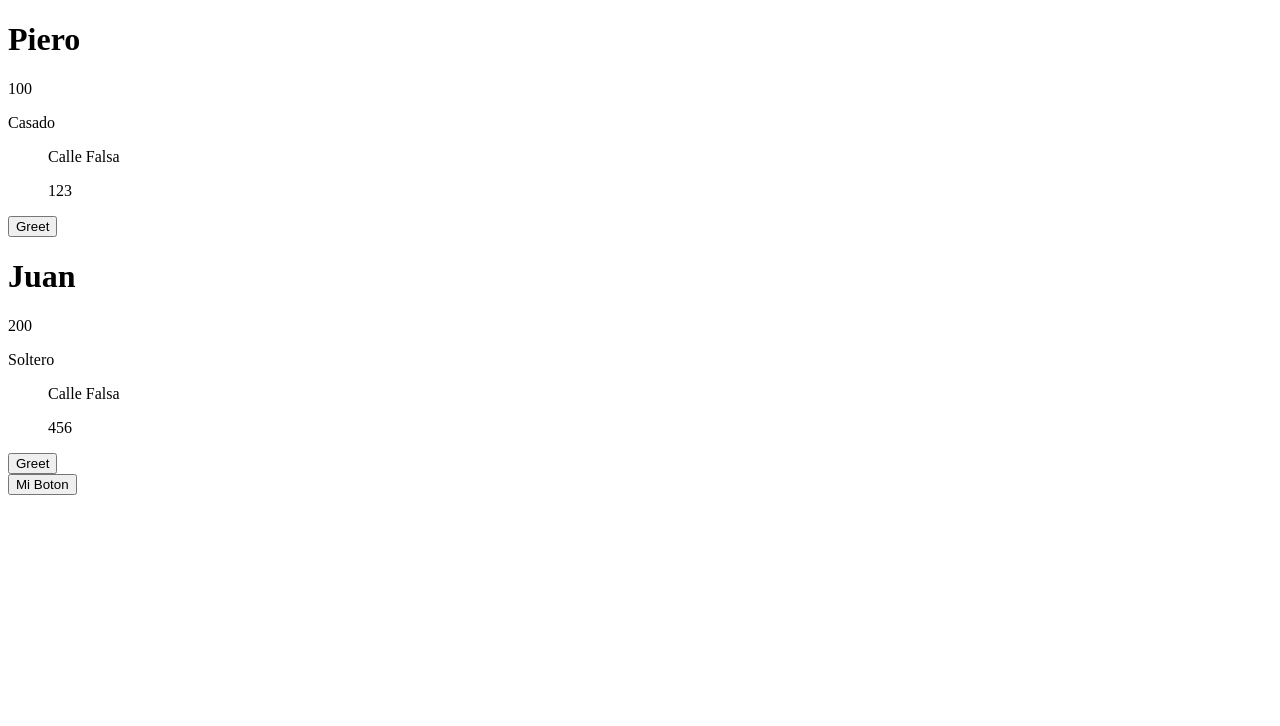
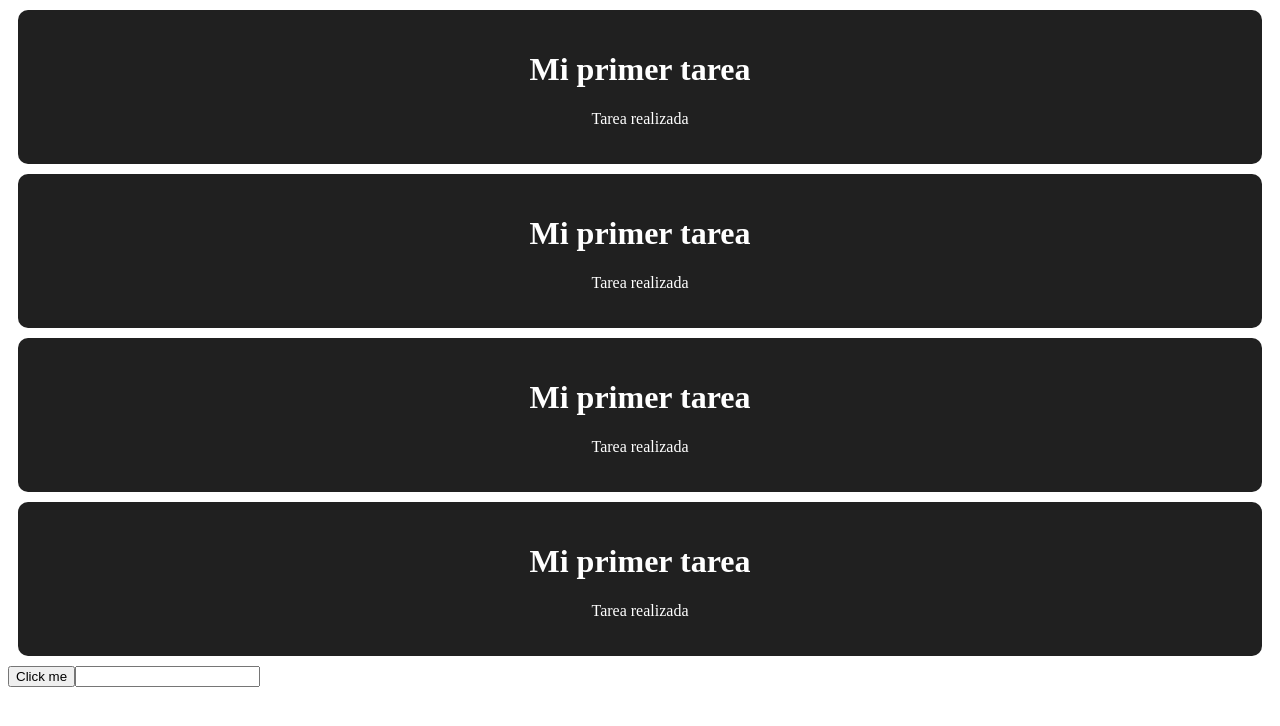
Before and after one commit to Piers18/fazt-react, a React (Vite) app: page / in a window 1280 px wide. Shown: the top 726 px of the page. Built offline with nearby package versions, Linux system fonts and the light colour scheme.

Commit message:
feat: Add `TaskCard` component with styling, replace `UserCard` in `index.tsx`, and enhance `Button` with a `text` prop and click handler.

```diff
--- a/src/Button.tsx
+++ b/src/Button.tsx
@@ -1,3 +1,3 @@
-export function Button() {
-  return <button>Mi Boton</button>;
+export function Button({ text }: { text: string }) {
+  return <button onClick={() => alert("hola")}>{text}</button>;
 }
--- /dev/null
+++ b/src/Task.tsx
@@ -0,0 +1,10 @@
+import "./task.css";
+
+export function TaskCard() {
+  return (
+    <div className="card">
+      <h1>Mi primer tarea</h1>
+      <p>Tarea realizada</p>
+    </div>
+  );
+}
--- a/src/index.tsx
+++ b/src/index.tsx
@@ -1,35 +1,16 @@
 import { createRoot } from "react-dom/client";
-import { UserCard } from "./Greeting";
+import { TaskCard } from "./Task";
 import { Button } from "./Button";
 
 const root = createRoot(document.getElementById("root")!);
 
 root.render(
   <>
-    <UserCard
-      name="Piero"
-      age={25}
-      amount={100}
-      married={true}
-      points={[1, 2, 3, 4, 5]}
-      address={{ street: "Calle Falsa", number: 123 }}
-      greet={(name: string) => {
-        console.log(name);
-      }}
-    />
-
-    <UserCard
-      name="Juan"
-      age={28}
-      amount={200}
-      married={false}
-      points={[1, 2, 3, 4, 5]}
-      address={{ street: "Calle Falsa", number: 456 }}
-      greet={(name: string) => {
-        console.log(name);
-      }}
-    />
-
-    <Button />
+    <TaskCard />
+    <TaskCard />
+    <TaskCard />
+    <TaskCard />
+    <Button text="Click me" />
+    <input type="text" onChange={(e) => console.log(e.target.value)} />
   </>
 );
--- /dev/null
+++ b/src/task.css
@@ -0,0 +1,8 @@
+.card {
+    background-color: #202020;
+    color: #fff;
+    padding: 20px;
+    border-radius: 10px;
+    margin: 10px;
+    text-align: center;
+}
```
